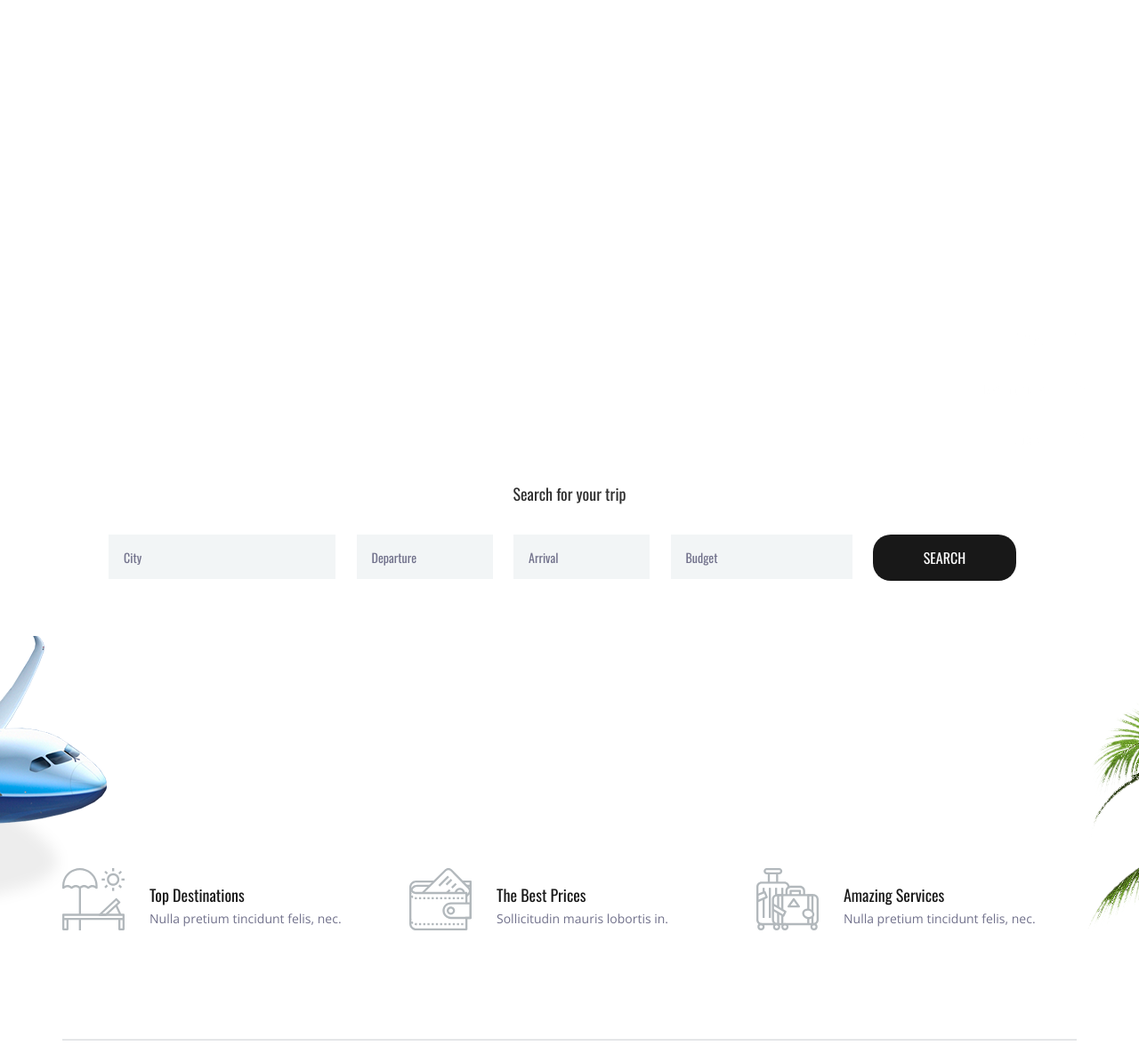
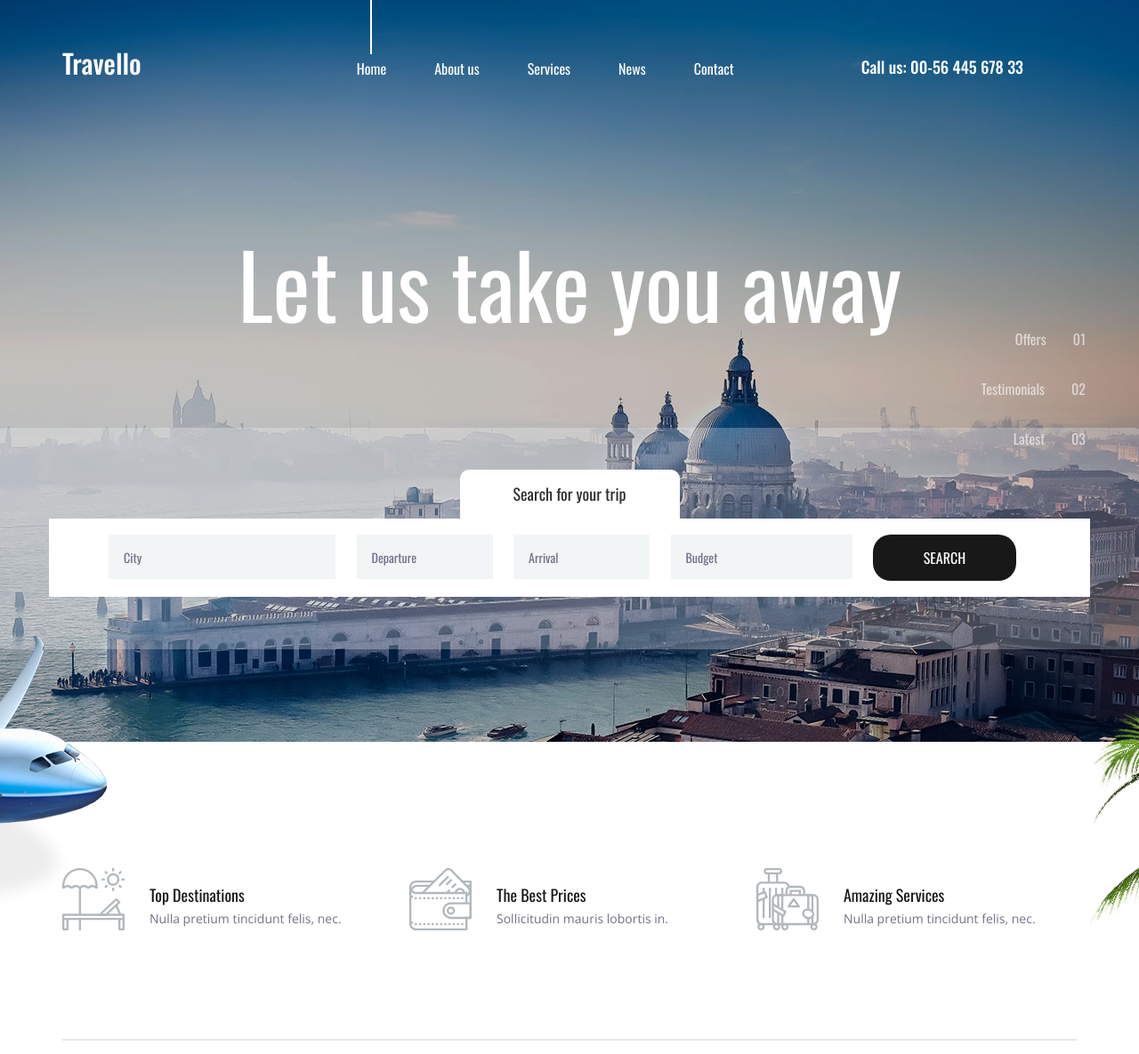
Before and after one commit to crazydeepak/DKP1, a Django app: page / in a window 1280 px wide. Shown: the top 1185 px of the page at 89% size. Run offline with Django 3.2, Linux system fonts and the light colour scheme; some libraries are stand-ins or nearby versions.

Commit message:
bg changes

```diff
--- a/templates/index.html
+++ b/templates/index.html
@@ -101,7 +101,7 @@
 
 				<!-- Slide -->
 				<div class="owl-item">
-					<div class="background_image" style="background-image:url("{% static 'images/home_slider.jpg' %}")"  ></div>
+					<div class="background_image" style="background-image:url({% static 'images/home_slider.jpg' %})"  ></div>
 					<div class="home_slider_content_container">
 						<div class="container">
 							<div class="row">
@@ -117,7 +117,7 @@
 
 				<!-- Slide -->
 				<div class="owl-item">
-					<div class="background_image" style="  background-image:url(images/home_slider.jpg)"></div>
+					<div class="background_image" style="background-image:url({% static 'images/home_slider.jpg'})"></div>
 					<div class="home_slider_content_container">
 						<div class="container">
 							<div class="row">
```
